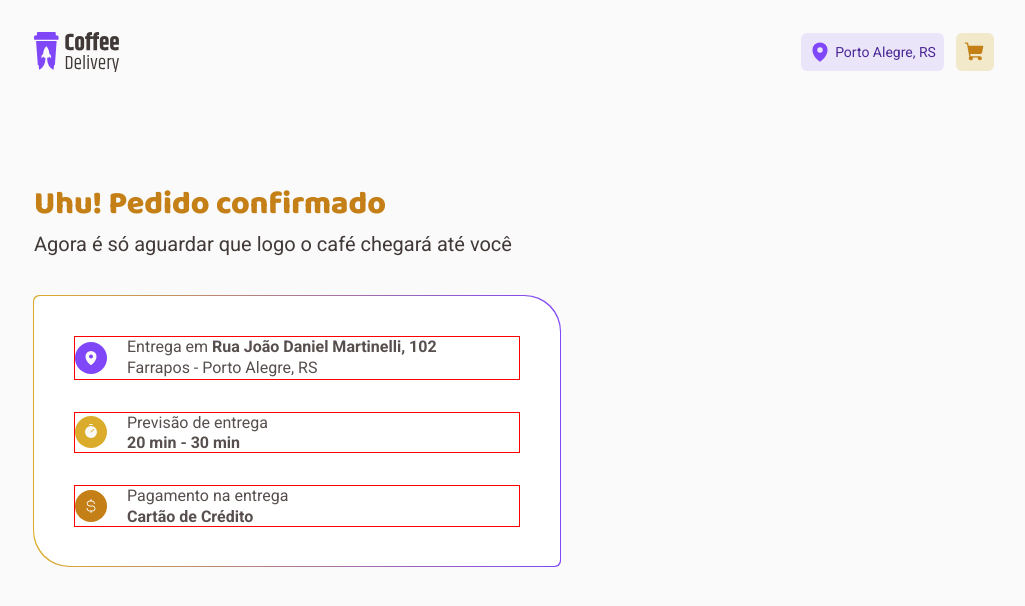
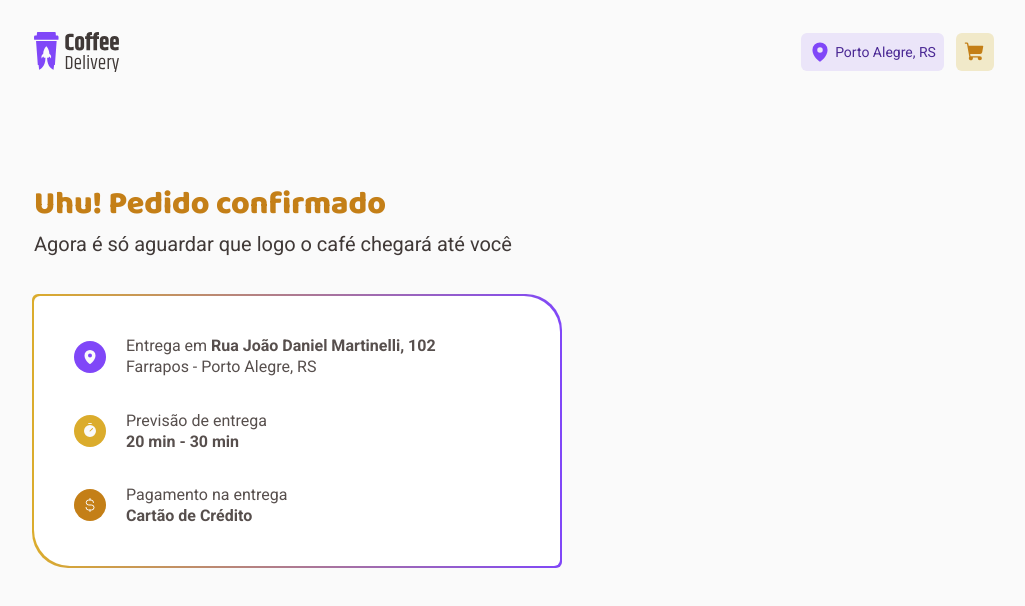
Before and after one commit to leticea/coffee-delivery, a React (Vite) app: page /success in a window 1280 px wide. Shown: the top 606 px of the page, without its empty margins (126-1151 px from the left). Built offline with nearby package versions, Linux system fonts and the light colour scheme.

Commit message:
feat(success): OrderInfoWithIcon border styles

```diff
--- a/src/pages/Success/styles.ts
+++ b/src/pages/Success/styles.ts
@@ -26,10 +26,12 @@ export const Title = styled.div`
 `;
 
 export const OrderInfo = styled.ul`
-  width: 526px;
-  height: 270px;
+  width: 52.6rem;
+  height: 27rem;
 
-  margin: 19.2rem auto auto 16rem;
+  margin-top: 19.2rem;
+  margin-left: 16rem;
+
   padding: 4rem;
   border-radius: 6px 36px;
 
@@ -52,7 +54,7 @@ export const OrderInfo = styled.ul`
       ${(props) => props.theme["purple-600"]}
     );
     z-index: -1;
-    margin: -1px;
+    margin: -1.6px;
     border-radius: 6px 36px;
   }
 `;
@@ -68,7 +70,7 @@ interface OrderInfoWithIconProps {
 }
 
 export const OrderInfoWithIcon = styled.li<OrderInfoWithIconProps>`
-  border: 1px solid red;
+  //border: 1px solid red;
 
   height: 5.2rem;
   display: flex;
```
